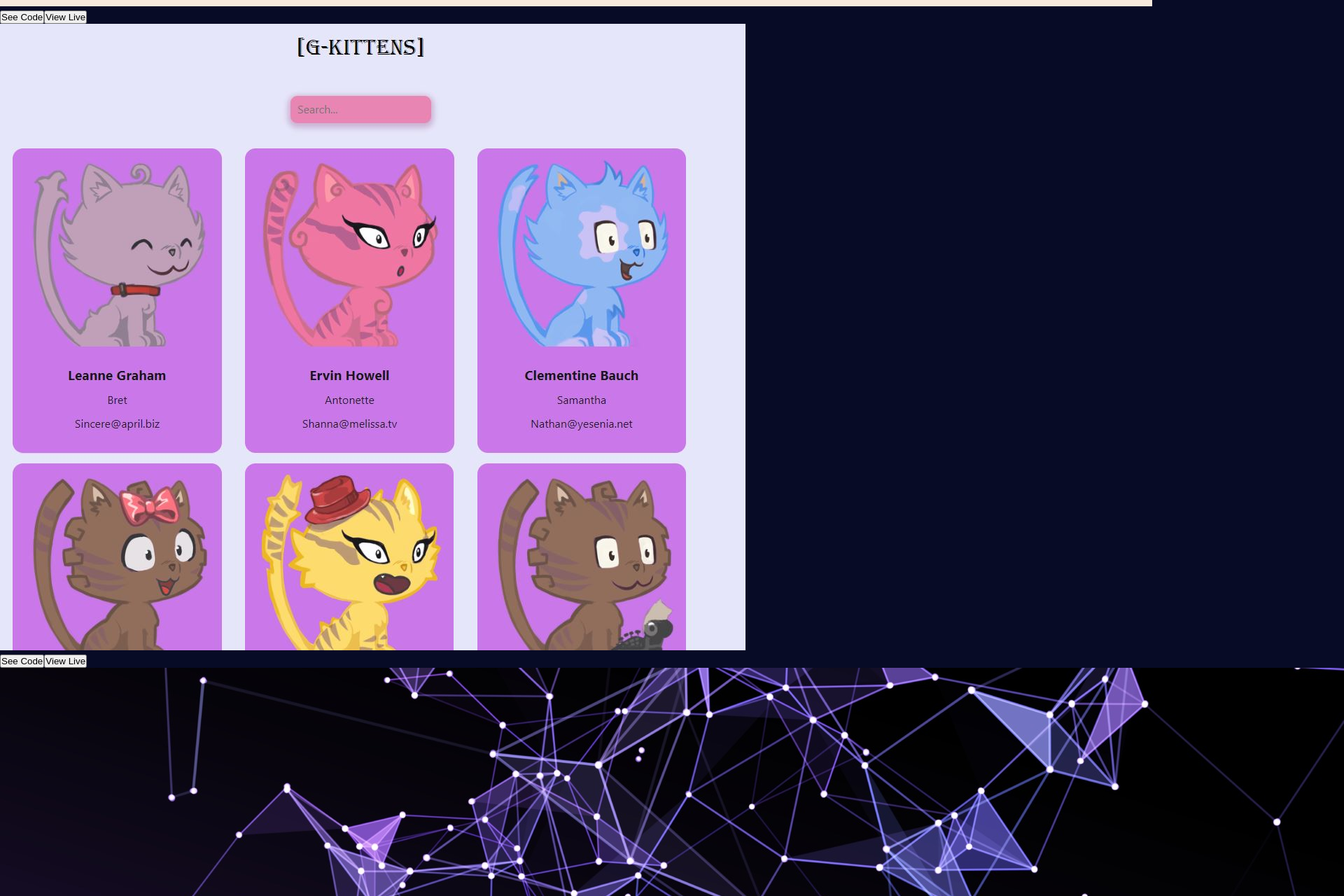
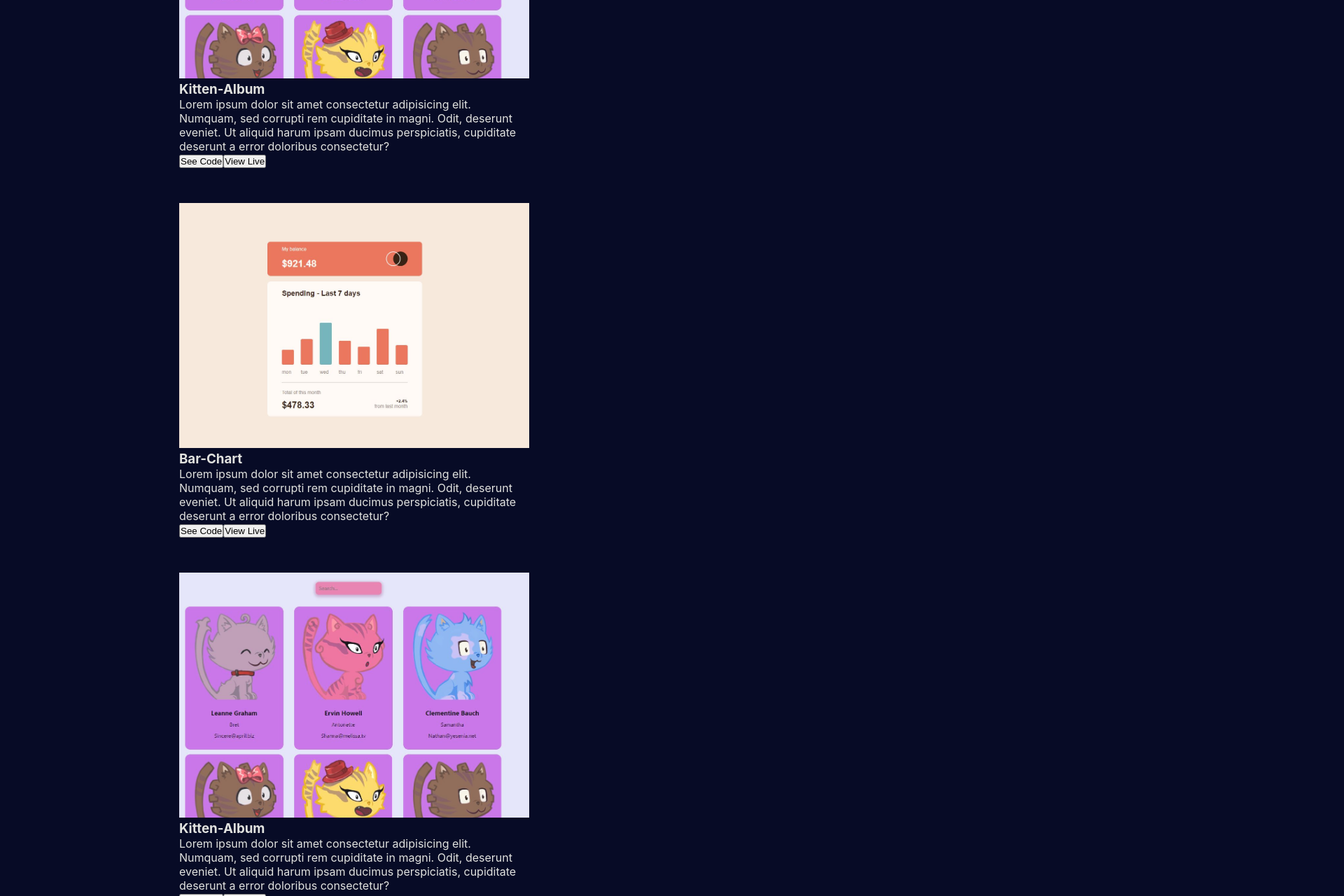
Before and after one commit to Gabbie99/Personal-portfolio, a React (Create React App) app: page / in a window 1280 px wide. Shown: the part 2840-4120 px from the top of the page at 70% size, 1920 px wide, since content can reach past the window. Built offline with nearby package versions, Linux system fonts and the light colour scheme.

Commit message:
working portfolio

```diff
--- a/src/components/projects/Projects.css
+++ b/src/components/projects/Projects.css
@@ -0,0 +1,26 @@
+.pro-gen {
+    border-top: 1px solid grey;
+}
+.project {
+    width: 60%;
+    margin: auto;
+}
+.pro-sec {
+    display: flex;
+    flex-wrap: wrap;
+    gap: 50px;
+}
+.pro-img img{
+    width: 500px;
+    height: 350px;
+    object-fit: cover;
+}
+.project h1{
+    color: rgb(183, 124, 238);
+    font-size: 45px;
+    text-align: center;
+}
+.project h3,p {
+    color: #e1e2df;
+    width: 500px;
+}
--- a/src/components/projects/Projects.jsx
+++ b/src/components/projects/Projects.jsx
@@ -2,18 +2,17 @@ import React from 'react'
 import './Projects.css'
 import thumb1 from '../../assets/Capture1.JPG'
 import thumb2 from '../../assets/Capture2.JPG'
-import thumb3 from '../../assets/tech.jpg'
-// import thumb4 from '../../assets/Capture1.JPG'
 
 function Projects() {
   return (
     <div className='pro-gen'>
         <div className="project">
+            <h1>My Projects</h1>
             <div className="pro-sec">
-                <div>
+                <div className='pro-img'>
                     <img src={thumb1} alt="" />
-                    <h3></h3>
-                    <p></p>
+                    <h3>Bar-Chart</h3>
+                    <p>Lorem ipsum dolor sit amet consectetur adipisicing elit. Numquam, sed corrupti rem cupiditate in magni. Odit, deserunt eveniet. Ut aliquid harum ipsam ducimus perspiciatis, cupiditate deserunt a error doloribus consectetur?</p>
                     <div>
                         <span></span>
                         <span></span>
@@ -24,10 +23,10 @@ function Projects() {
                         <button>View Live</button>
                     </div>
                 </div>
-                <div>
+                <div className='pro-img'>
                     <img src={thumb2} alt="" />
-                    <h3></h3>
-                    <p></p>
+                    <h3>Kitten-Album</h3>
+                    <p>Lorem ipsum dolor sit amet consectetur adipisicing elit. Numquam, sed corrupti rem cupiditate in magni. Odit, deserunt eveniet. Ut aliquid harum ipsam ducimus perspiciatis, cupiditate deserunt a error doloribus consectetur?</p>
                     <div>
                         <span></span>
                         <span></span>
@@ -38,10 +37,10 @@ function Projects() {
                         <button>View Live</button>
                     </div>
                 </div>
-                <div>
-                    <img src={thumb3} alt="" />
-                    <h3></h3>
-                    <p></p>
+                <div className='pro-img'>
+                    <img src={thumb1} alt="" />
+                    <h3>Bar-Chart</h3>
+                    <p>Lorem ipsum dolor sit amet consectetur adipisicing elit. Numquam, sed corrupti rem cupiditate in magni. Odit, deserunt eveniet. Ut aliquid harum ipsam ducimus perspiciatis, cupiditate deserunt a error doloribus consectetur?</p>
                     <div>
                         <span></span>
                         <span></span>
@@ -52,10 +51,10 @@ function Projects() {
                         <button>View Live</button>
                     </div>
                 </div>
-                <div>
-                    <img src="" alt="" />
-                    <h3></h3>
-                    <p></p>
+                <div className='pro-img'>
+                    <img src={thumb2} alt="" />
+                    <h3>Kitten-Album</h3>
+                    <p>Lorem ipsum dolor sit amet consectetur adipisicing elit. Numquam, sed corrupti rem cupiditate in magni. Odit, deserunt eveniet. Ut aliquid harum ipsam ducimus perspiciatis, cupiditate deserunt a error doloribus consectetur?</p>
                     <div>
                         <span></span>
                         <span></span>
```
